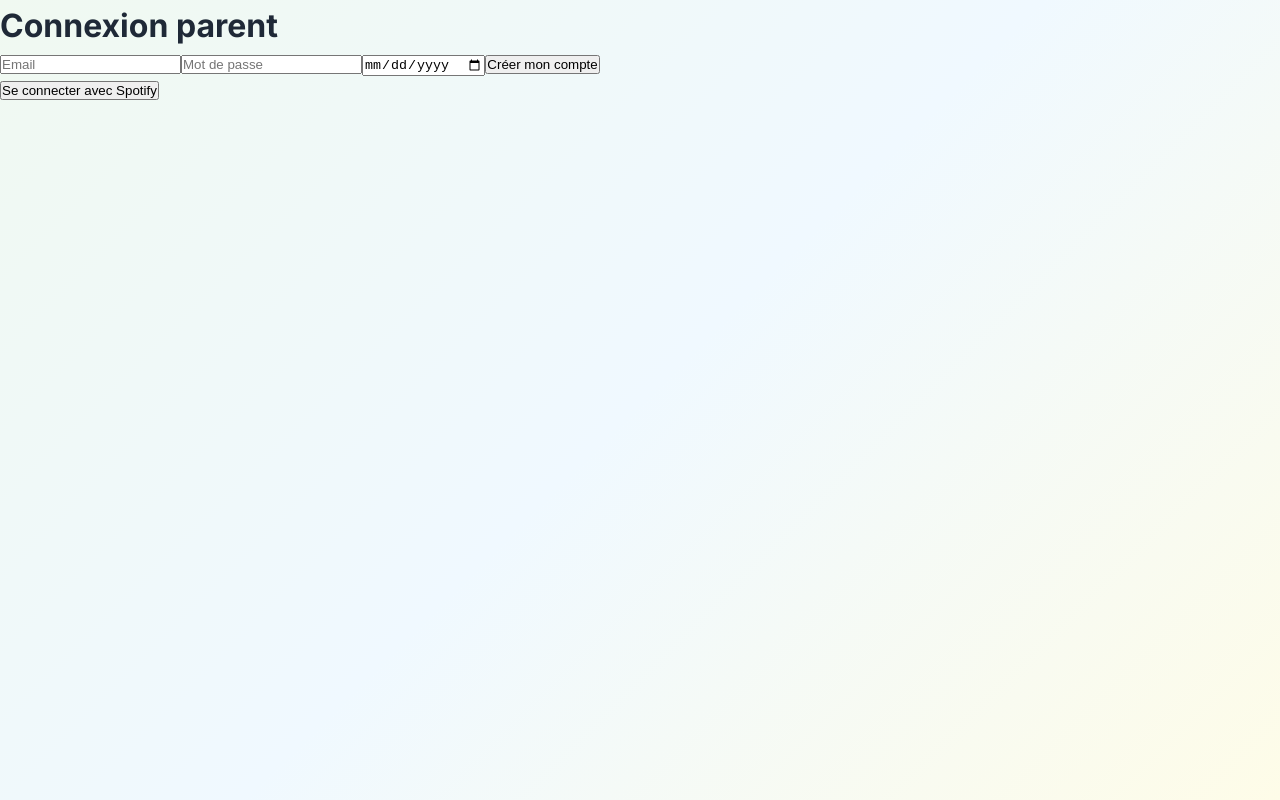
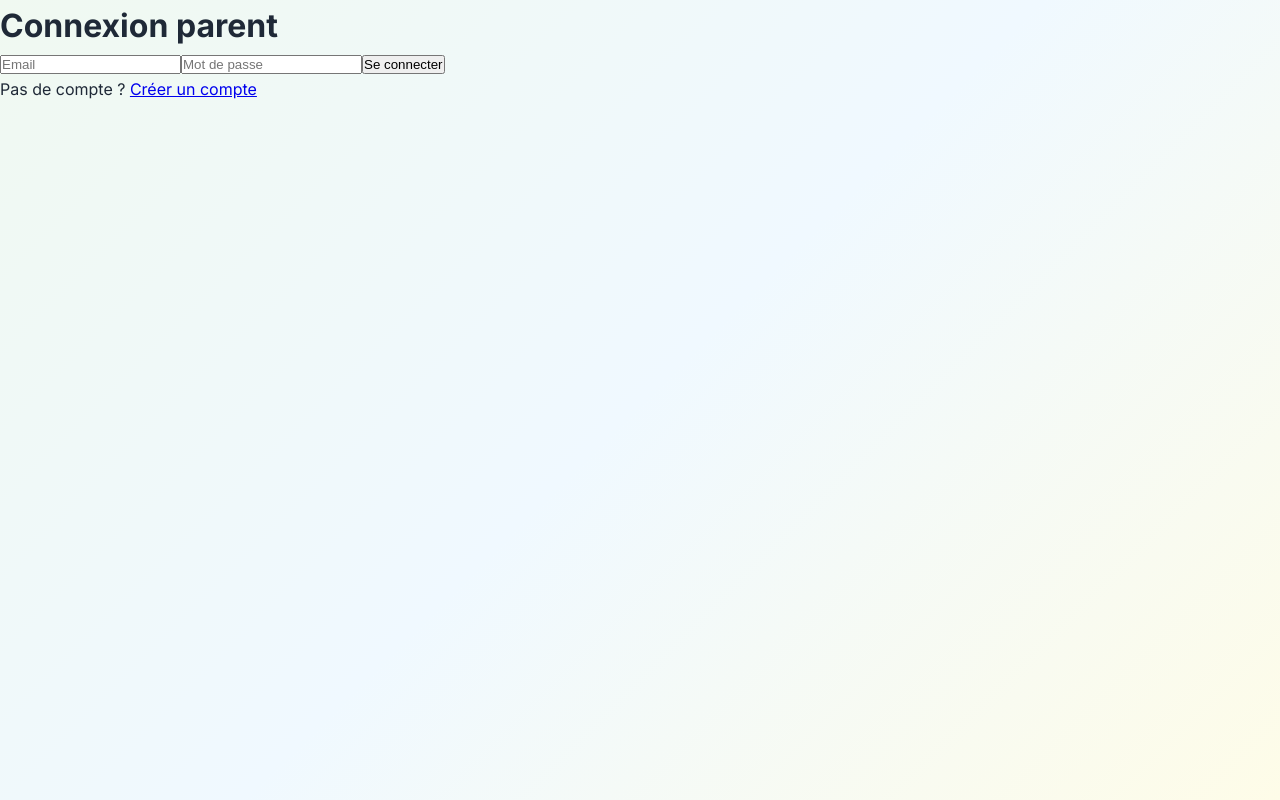
Before and after one commit to Patou250/Patoubolt, a React (Vite) app: page /parent/login in a window 1280 px wide. Built offline with nearby package versions, Linux system fonts and the light colour scheme.

Commit message:
Update ParentLogin.tsx with new implementation

```diff
--- a/src/pages/ParentLogin.tsx
+++ b/src/pages/ParentLogin.tsx
@@ -1,31 +1,30 @@
 import { useState } from 'react'
+import { useNavigate, Link } from 'react-router-dom'
+import { supabase } from '../supabase/client'
 
 export default function ParentLogin() {
-  const [email, setEmail] = useState('')
-  const [password, setPassword] = useState('')
-  const [birthdate, setBirthdate] = useState('')
+  const [email, setEmail] = useState(''); const [password, setPassword] = useState('')
+  const [err, setErr] = useState<string | null>(null)
+  const nav = useNavigate()
 
-  const signup = async (e: React.FormEvent) => {
-    e.preventDefault()
-    // TODO: call Supabase to create parent account with email/password/birthdate
+  const login = async (e:React.FormEvent) => {
+    e.preventDefault(); setErr(null)
+    const { error } = await supabase.auth.signInWithPassword({ email, password })
+    if (error) { setErr(error.message); return }
+    nav('/parent/dashboard')
   }
 
   return (
-    <div className="max-w-md mx-auto mt-12 p-6 border rounded-lg">
-      <h1 className="text-xl font-bold mb-4">Connexion parent</h1>
-      <form onSubmit={signup} className="space-y-3">
-        <input type="email" placeholder="Email" value={email} onChange={e => setEmail(e.target.value)} className="w-full border px-3 py-2 rounded"/>
-        <input type="password" placeholder="Mot de passe" value={password} onChange={e => setPassword(e.target.value)} className="w-full border px-3 py-2 rounded"/>
-        <input type="date" value={birthdate} onChange={e => setBirthdate(e.target.value)} className="w-full border px-3 py-2 rounded"/>
-        <button className="w-full bg-black text-white py-2 rounded">Créer mon compte</button>
+    <div className="max-w-md mx-auto p-6">
+      <h1 className="text-3xl font-bold mb-4">Connexion parent</h1>
+      {err && <div className="mb-3 p-3 bg-red-50 border border-red-200 text-sm">{err}</div>}
+      <form onSubmit={login} className="space-y-3">
+        <input className="w-full border rounded px-3 py-2" type="email" placeholder="Email" value={email} onChange={e=>setEmail(e.target.value)} />
+        <input className="w-full border rounded px-3 py-2" type="password" placeholder="Mot de passe" value={password} onChange={e=>setPassword(e.target.value)} />
+        <button className="w-full bg-black text-white rounded py-2">Se connecter</button>
       </form>
-      <div className="mt-6 text-center">
-        <button
-          onClick={() => window.location.assign('/.netlify/functions/spotify-auth-start')}
-          className="inline-block px-5 py-3 rounded-lg bg-green-600 text-white font-medium"
-        >
-          Se connecter avec Spotify
-        </button>
+      <div className="mt-4 text-sm">
+        Pas de compte ? <Link to="/parent/signup" className="underline">Créer un compte</Link>
       </div>
     </div>
   )
```
